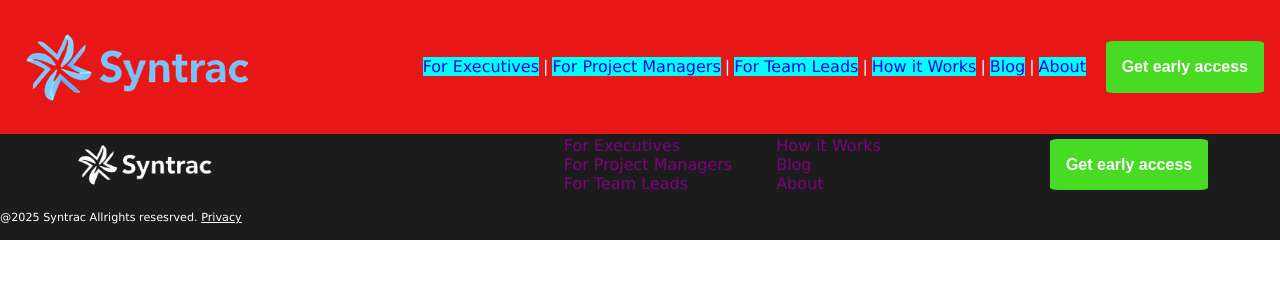
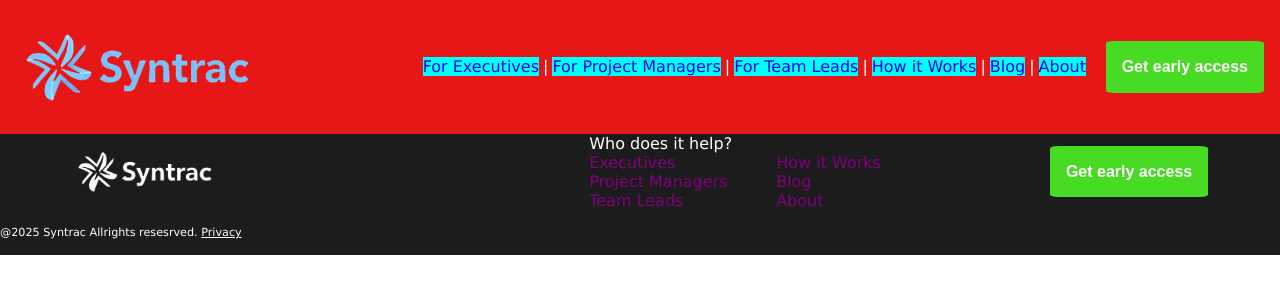
Before and after one commit to AnaisBresle/syntraq, a plain HTML site: page index.html in a window 1280 px wide. Drawn offline with Linux system fonts and the light colour scheme.

```diff
--- a/index.html
+++ b/index.html
@@ -61,11 +61,13 @@
 <div class="logo boxquarter"><img src="./assets/images/syntrac-logo-trspt-small-white.png"></div>
 <div class="menu boxthird">
 <ul class="column">
-<li><a href="./executives.html">For Executives</a></li>
-<li><a href="./managers.html">For Project Managers</a></li>
-<li><a href="./team-leads.html">For Team Leads</a></li>
+<p>Who does it help?</p>
+<li><a href="./executives.html">Executives</a></li>
+<li><a href="./managers.html">Project Managers</a></li>
+<li><a href="./team-leads.html">Team Leads</a></li>
 </ul>
 <ul class="column">
+<p>&nbsp;</p>
 <li><a href="./how-it-works.html">How it Works</a></li>
 <li><a href="./blog.html">Blog</a></li>
 <li><a href="./about.html">About</a></li>
```
